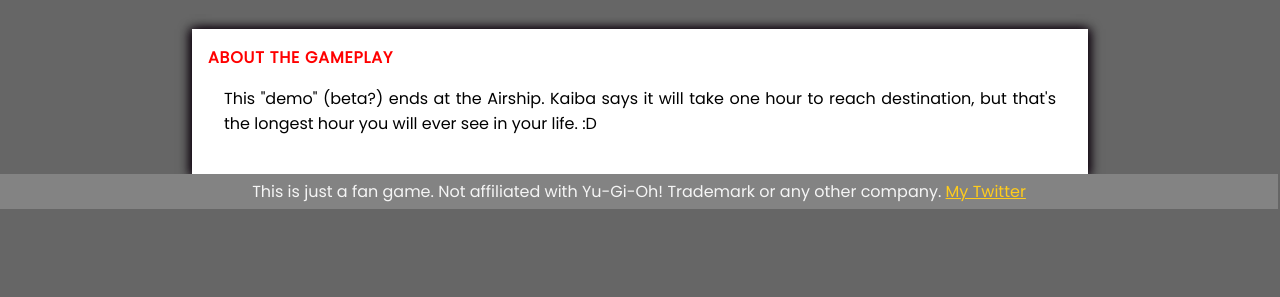
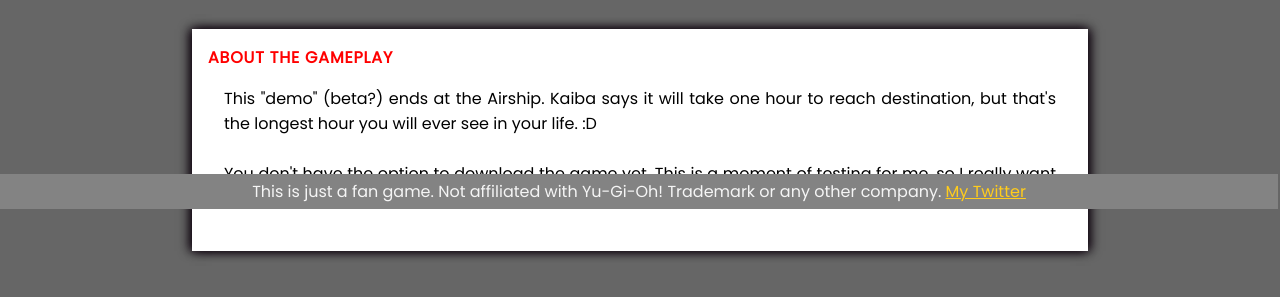
Before and after one commit to permitted-memories/permitted-memories.github.io, a plain HTML site: page play.html in a window 1280 px wide. Shown: the part 591-888 px from the top of the page. Before the commit the page ends 817 px from the top, so only its background shows below. Drawn offline with Linux system fonts and the light colour scheme.

Commit message:
Add files via upload

```diff
--- a/play.html
+++ b/play.html
@@ -42,6 +42,9 @@
                 <p class="subhead" align="left" style="color:red">About the Gameplay</p>
                 <p class="text-body">
                 This "demo" (beta?) ends at the Airship. Kaiba says it will take one hour to reach destination, but that's the longest hour you will ever see in your life. :D
+                <br>
+                <br>
+                You don't have the option to download the game yet. This is a moment of testing for me, so I really want to make sure everyone is playing exactly the same version at all times.
 
                 </p>
             </div>
```
Also changed, not shown: index.html (line endings or trailing spaces).
